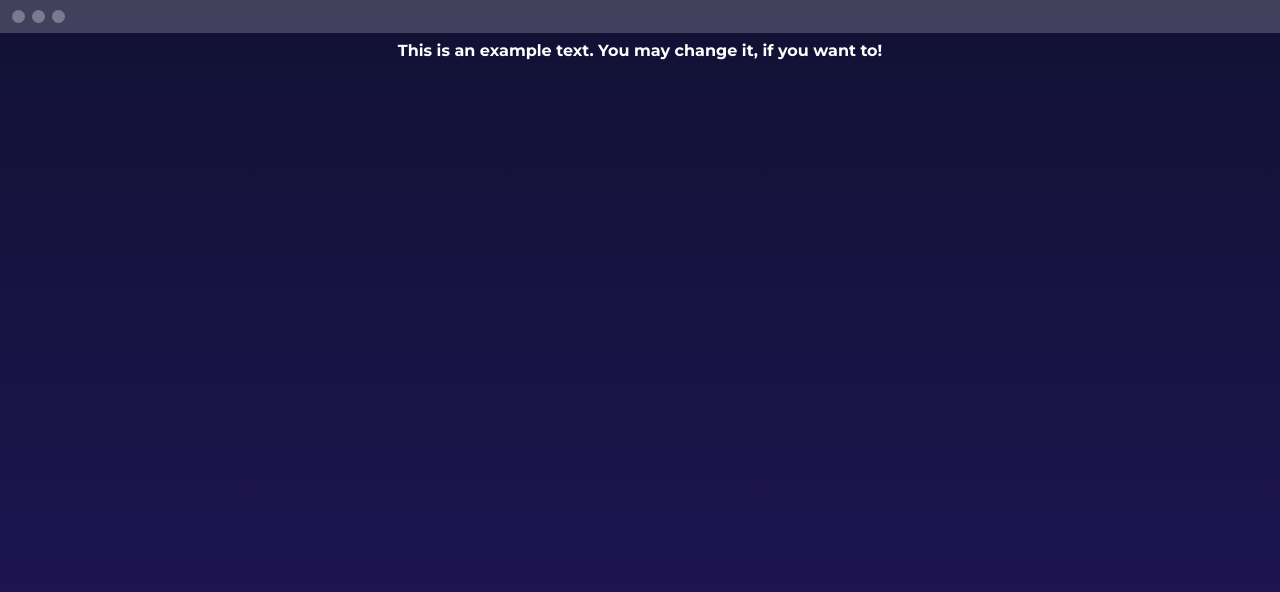
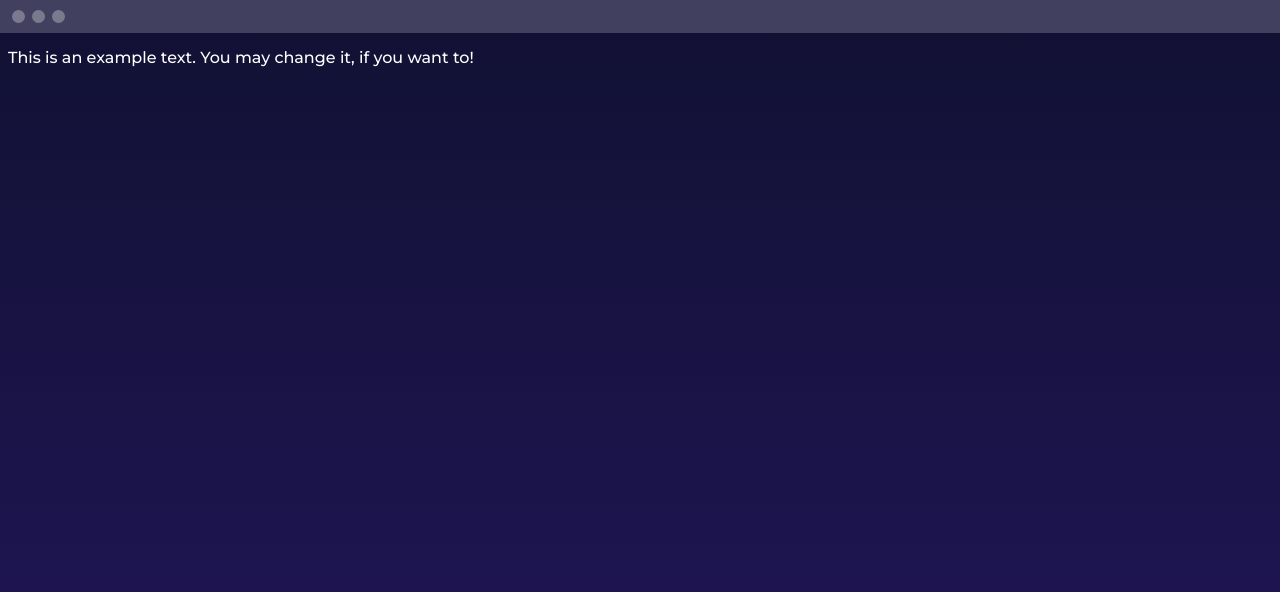
Before and after one commit to 9elements/font-size-lab, a plain HTML site: page text.html in a window 1280 px wide. Drawn offline with Linux system fonts and the light colour scheme.

Commit message:
style Changes

```diff
--- a/scss/_example.scss
+++ b/scss/_example.scss
@@ -33,15 +33,17 @@ iframe {
   background: #25156E;
   background-image: linear-gradient(0deg, #22165A 0%, #113 100%);
   color: #fff;
-  border-top: 33px solid rgba(255,255,255,0.2);
-  height: 100%;
+  min-height: 100%;
   position: relative;
+  background-attachment: fixed;
+  text-align: left;
+  padding-top: 40px;
 
-  &:before {
+  &:after{
     content: "";
-    position: absolute;
+    position: fixed;
     left: 12px;
-    top: -23px;
+    top: 10px;
     width: 13px;
     height: 13px;
     border-radius: 50%;
@@ -49,8 +51,18 @@ iframe {
     box-shadow: 20px 0 0 rgba(255,255,255,0.3), 40px 0 0 rgba(255,255,255,0.3);
   }
 
+  &:before {
+    content: "";
+    position: fixed;
+    top: 0;
+    right: 0;
+    left: 0;
+    height: 33px;
+    background: #41405F;
+  }
+
   &__text {
-    font-weight: bold;
+    font-weight: 500;
     margin: 0.5em;
     font-size: 1em;
     line-height: 1.3;
--- a/text.html
+++ b/text.html
@@ -5,7 +5,7 @@
   <meta name="viewport" content="width=device-width, initial-scale=1.0">
   <meta http-equiv="X-UA-Compatible" content="ie=edge">
   <title>Text</title>
-  <link href="https://fonts.googleapis.com/css?family=Montserrat:400,400i,700&display=swap" rel="stylesheet">
+  <link href="https://fonts.googleapis.com/css?family=Montserrat:500&display=swap" rel="stylesheet">
   <link rel="stylesheet" href="css/style.css">
 </head>
 <body class="example">
```
Also changed, not shown: css/style.css, 1 other file.
